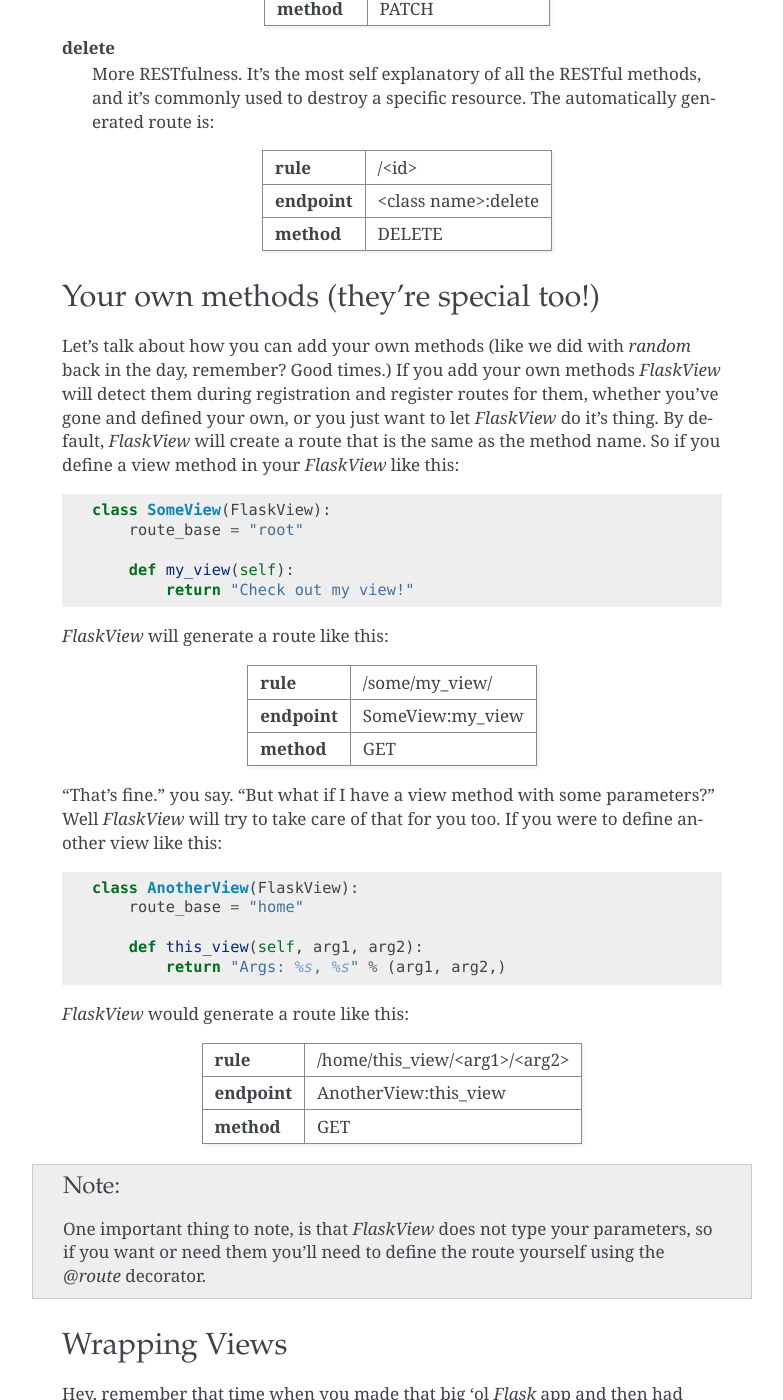
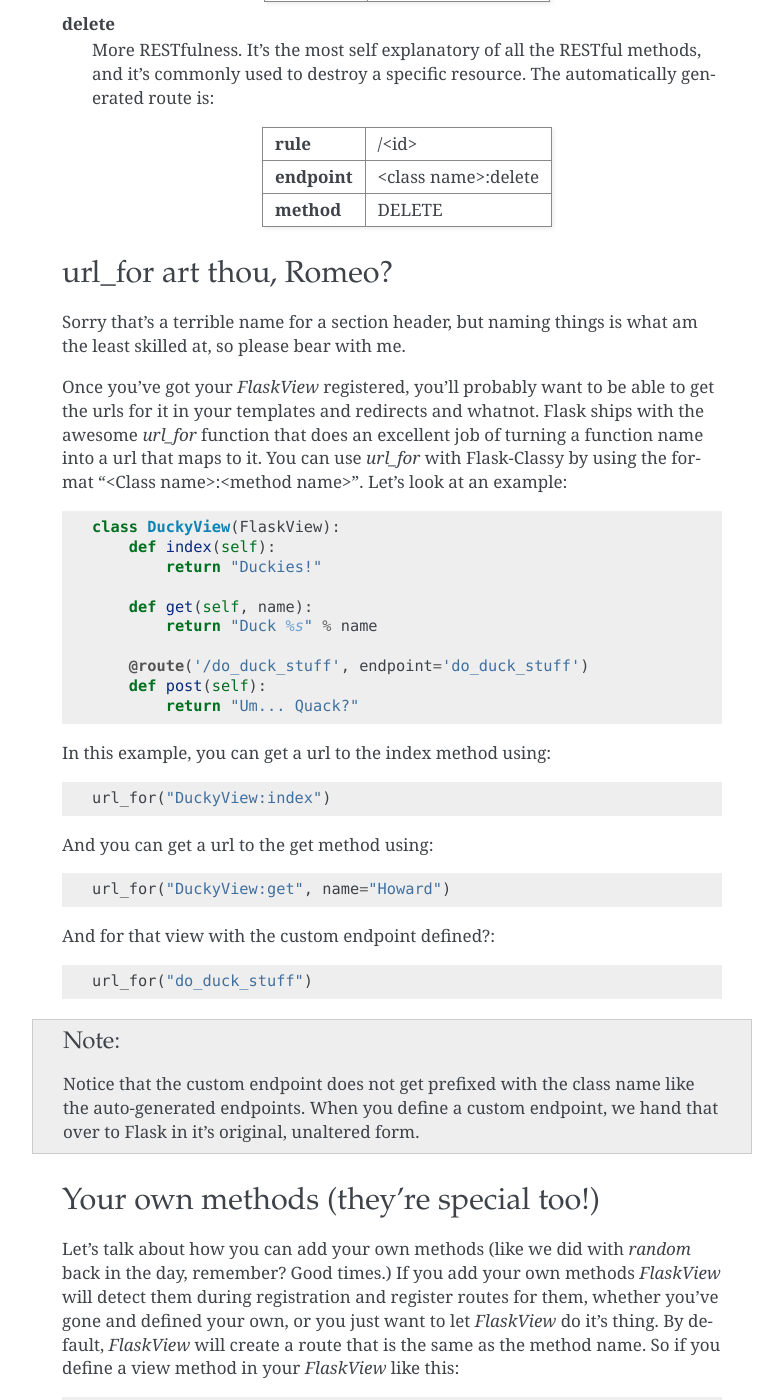
Before and after one commit to apiguy/flask-classy, a Sphinx documentation site: the page built from docs/index.rst, in a window 1280 px wide and 1400 px high, scrolled down 7054 px. Shown: the whole window, without its empty margins (358-1141 px from the left). Built offline with Sphinx 7.4.7, drawn with Linux system fonts in a browser that asks for light colours; some of the changed text lies outside the part shown.

Commit message:
Updated documentation in preparation for 0.6

```diff
--- a/docs/index.rst
+++ b/docs/index.rst
@@ -31,9 +31,9 @@ views for the same resource into a single class.
 "But my projects aren't that big. Can Flask-Classy do
 anything else for me besides making a big project easier to manage?"
 
-Why yes. It does help a bit with one other thing.
+Why yes. It does help a bit with some other things.
 
-`Flask-Classy` will automatically generate routes based on the methods
+For example, `Flask-Classy` will automatically generate routes based on the methods
 in your views, and makes it super simple to override those routes
 using Flask's familiar decorator syntax.
 
@@ -128,6 +128,8 @@ Not at all. Flask-Classy will automatically create routes for any method
 in a FlaskView that doesn't begin with an underscore character.
 You can still define your own routes of course, and we'll look at that next.
 
+
+
 Using custom routes
 -------------------
 
@@ -363,6 +363,48 @@ method names:
     ============ ================================
 
 
+url_for art thou, Romeo?
+--------------------------
+
+Sorry that's a terrible name for a section header, but naming things is what
+am the least skilled at, so please bear with me.
+
+Once you've got your `FlaskView` registered, you'll probably want to be able
+to get the urls for it in your templates and redirects and whatnot. Flask
+ships with the awesome `url_for` function that does an excellent job of
+turning a function name into a url that maps to it. You can use `url_for`
+with Flask-Classy by using the format "<Class name>:<method name>". Let's
+look at an example::
+
+    class DuckyView(FlaskView):
+        def index(self):
+            return "Duckies!"
+
+        def get(self, name):
+            return "Duck %s" % name
+
+        @route('/do_duck_stuff', endpoint='do_duck_stuff')
+        def post(self):
+            return "Um... Quack?"
+
+In this example, you can get a url to the index method using::
+
+    url_for("DuckyView:index")
+
+And you can get a url to the get method using::
+
+    url_for("DuckyView:get", name="Howard")
+
+And for that view with the custom endpoint defined?::
+
+    url_for("do_duck_stuff")
+
+.. note::
+    Notice that the custom endpoint does not get prefixed with the class
+    name like the auto-generated endpoints. When you define a custom
+    endpoint, we hand that over to Flask in it's original, unaltered form.
+
+
 Your own methods (they're special too!)
 ---------------------------------------
 
@@ -412,8 +454,41 @@ too. If you were to define another view like this::
     route yourself using the `@route` decorator.
 
 
-Wrapping Views
---------------
+Decorating Tips
+---------------
+
+So if you're like me (and who isn't?), you think that FlaskViews are
+frickin' beautiful. But once you've moved in it's nice to add a little
+personal touch, don't you think?
+
+Of course I'm talking about decorators. The `Flask` ecosystem is full of
+excellent extensions that allow you to customize a view's behavior
+simply by adding a decorator, and you can use them with your
+FlaskView's too.::
+
+    class BetterButterView(FlaskView):
+
+        @login_required  # Ain't it pretty?
+        def super_secret(self):
+            return "It's a secret to everyone."
+
+But what about when you want to add a decorator to every method in your
+`FlaskView`? All you need to do is add a `decorators` attribute to the
+class definition with a list of decorators you want applied to every
+method and `Flask-Classy` will take care of the rest::
+
+    class WhataGreatView(FlaskView):
+        decorators = [login_required]
+
+        def this_is_secret(self):
+            return "If you see this, you're logged in."
+
+        def so_is_this(self):
+            return "Looking at me? I guess you're logged in."
+
+
+Before and After
+----------------
 
 Hey, remember that time when you made that big 'ol `Flask` app and then
 had those ``@app.before_reqeust`` and ``@app.after_request``
```
Also changed, not shown: other parts of docs/index.rst (+1 -3 lines).
